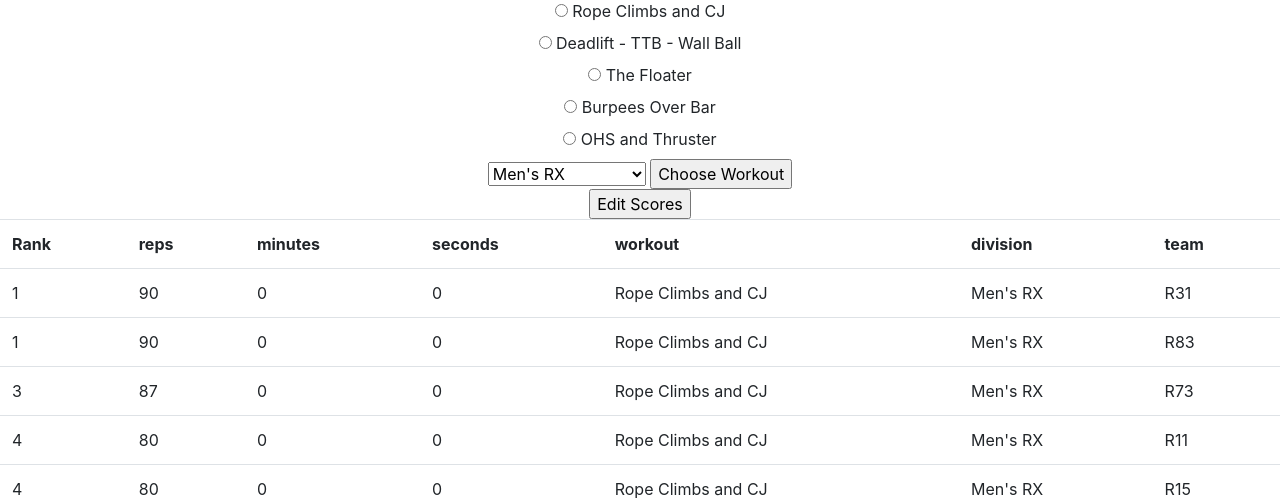
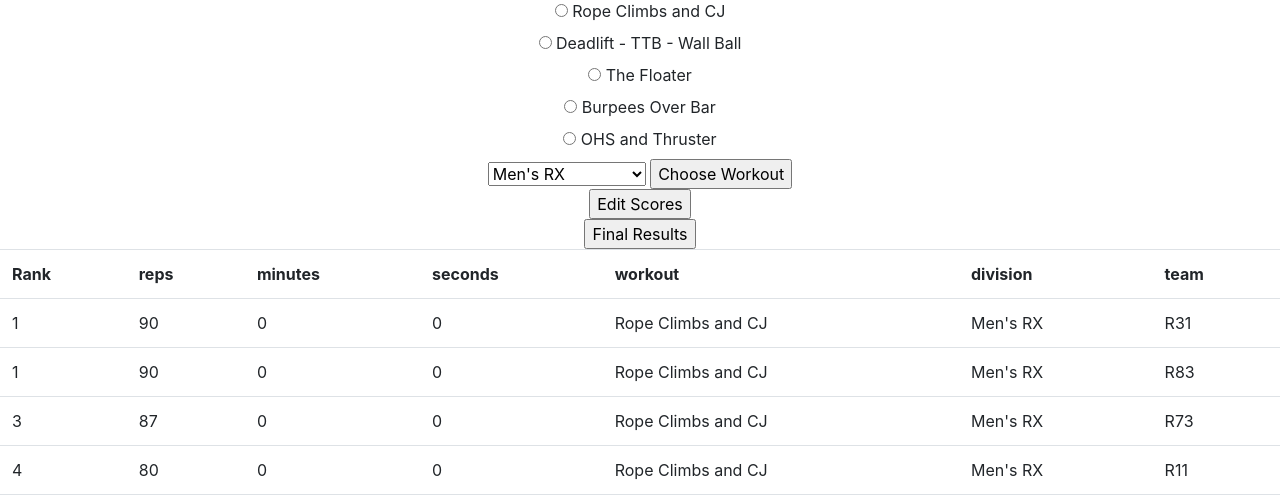
Before and after one commit to mistofthenorth/DeschutesDemo, a Django app: page /deschutesDemoScores/ in a window 1280 px wide; the page is wider, and only the part inside the window is pictured. Shown: the part 361-859 px from the top of that part. Run offline with Django 3.2, Linux system fonts and the light colour scheme; data comes from the database, SQL or seed files in the repository; both versions use the stored data as it was after the commit; some libraries are stand-ins or nearby versions.

Commit message:
Updated some links and descriptions

```diff
--- a/scoring/deschutesDemoScores/templates/scoring/finalResults.html
+++ b/scoring/deschutesDemoScores/templates/scoring/finalResults.html
@@ -32,7 +32,9 @@
     <input type="submit" value="Choose Division">
 </form>
 </div>
-
+<p align='center'>
+{{currentDivision}}
+</p>
 
 <table class="table">
 <th>Team</th>
--- a/scoring/deschutesDemoScores/templates/scoring/index.html
+++ b/scoring/deschutesDemoScores/templates/scoring/index.html
@@ -48,6 +48,14 @@
   </input>
 </form>
 
+<form method="post" action="finalResults" class="inline">
+   {% csrf_token %}
+  <input type="hidden" name="division" value="{{currentDivision}}">
+  <input type="hidden" name="workout" value="{{currentWorkout}}">
+  <input type="submit" name="submit_param" value="Final Results" class="link-button">
+
+  </input>
+</form>
 
 </div>
 
--- a/scoring/deschutesDemoScores/views.py
+++ b/scoring/deschutesDemoScores/views.py
@@ -33,11 +33,13 @@ def finalResults(request):
     except:
         division = 1
 
+    currentDivision = Division.objects.get(pk=division)
+    currentDivisionDescription = currentDivision.description
     listOfDivisions = Division.objects.filter(event = 1)
     listOfWorkouts = Workout.objects.filter(event = 1)
     allWorkouts = totals.getAllWorkoutsTotal(division)
     template = loader.get_template('scoring/finalResults.html')
-    context = {'divisions' : listOfDivisions, 'allWorkouts' : allWorkouts, 'workouts' : listOfWorkouts}
+    context = {'divisions' : listOfDivisions, 'allWorkouts' : allWorkouts, 'workouts' : listOfWorkouts, 'currentDivision' : currentDivisionDescription}
     return HttpResponse(template.render(context, request))
 
 @login_required
```
Also changed, not shown: scoring/db.sqlite3.
